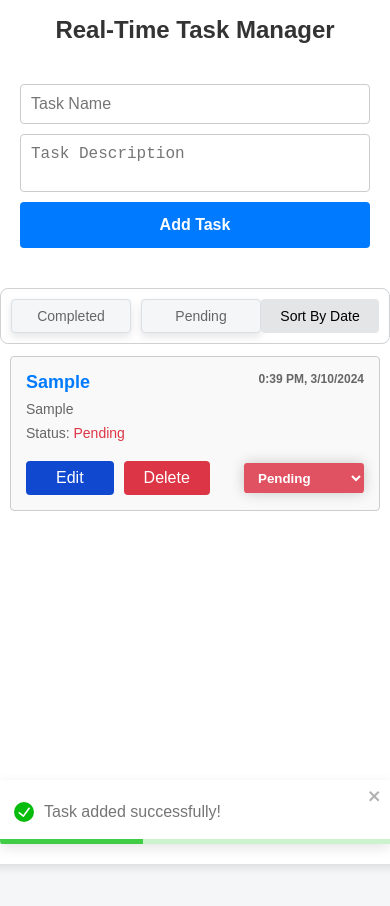
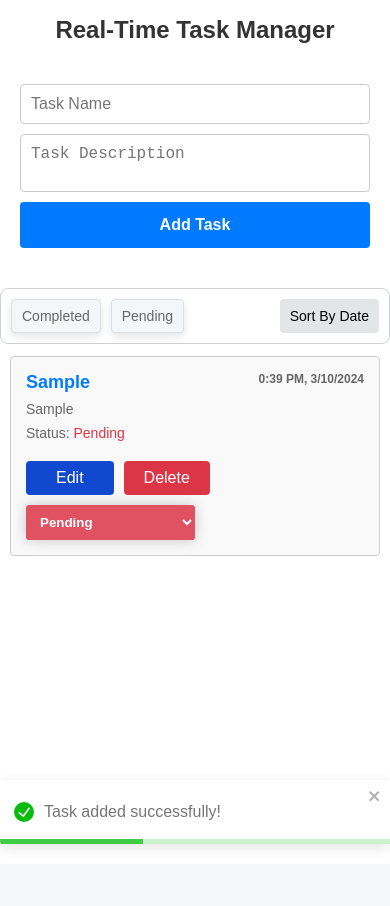
Before and after one commit to Deepti-mayee/Task-Manager, a React (Create React App) app: page / in a window 390 px wide. Both pictures are taken after typing "Sample", "Sample" into the empty fields and a click on the button "Add Task". Shown: the top 906 px of the page. After the commit the page ends 864 px from the top, so only its background shows below. Built offline with nearby package versions, Linux system fonts and the light colour scheme.

Commit message:
css changes

```diff
--- a/src/App.css
+++ b/src/App.css
@@ -117,6 +117,7 @@ button:hover {
   justify-content: space-between;
   width: 100%;
 }
+
 .buttons > div {
   display: flex;
   gap: 10px;
@@ -177,8 +178,7 @@ button:hover {
 
 .save-button,
 .cancel-button {
-  padding: 8px 12px;
-  margin-right: 8px;
+  padding: 10px 12px;
   font-size: 14px;
   width: 80px;
   border: none;
@@ -190,10 +190,16 @@ button:hover {
   background-color: #28a745;
   color: #ffffff;
 }
+.save-button:hover {
+  background-color: #18a038;
+}
 
 .cancel-button {
   background-color: #6c757d;
   color: #ffffff;
+}
+.cancel-button:hover {
+  background-color: #88939c;
 }
 
 .cards {
@@ -205,11 +211,13 @@ button:hover {
 
 .options {
   display: flex;
+  flex-wrap: wrap;
   justify-content: space-between;
   margin-bottom: 12px;
   border: 1px solid #cfd2d5;
   border-radius: 8px;
   padding: 10px;
+  gap: 10px;
 }
 
 .options button {
@@ -250,6 +258,7 @@ button:hover {
   overflow: scroll;
   overflow-x: hidden;
 }
+
 ::-webkit-scrollbar {
   width: 7px;
 }
@@ -283,8 +292,8 @@ button:hover {
 select {
   border: 0;
   outline: 0;
-  height: 30px;
-  max-width: 120px;
+  height: 35px;
+  width: 120px;
   font-weight: 600;
   padding: 0 10px;
   color: black;
@@ -302,8 +311,8 @@ option {
 
 @media only screen and (max-width: 1200px) {
   #root {
-    width: 100%;
-    height: 100%;
+    width: 100vw;
+    height: 100vh;
   }
   form {
     padding: 20px;
@@ -314,7 +323,43 @@ option {
   }
   .taskList {
     padding: 0 10px;
-    height: 70vh;
+    height: 60vh;
+  }
+  .options button {
+    width: fit-content;
+    white-space: nowrap;
+  }
+}
+
+.editButtons {
+  display: flex;
+  gap: 10px;
+}
+
+@media only screen and (max-width: 400px) {
+  .cardButton {
+    display: flex;
+    width: 100%;
+    justify-content: space-between;
+  }
+  .buttons {
+    flex-direction: column;
+    align-items: start;
+    gap: 10px;
+    width: 100%;
+  }
+  .buttons button {
+    width: 100%;
+  }
+  select {
+    height: 35px;
+    width: 50%;
+  }
+  .editButtons {
+    justify-content: space-between;
+  }
+  .editButtons button {
+    width: 100%;
   }
 }
 
```
